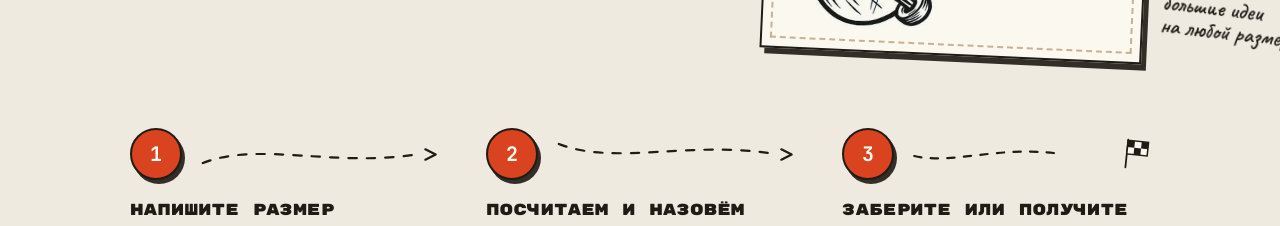
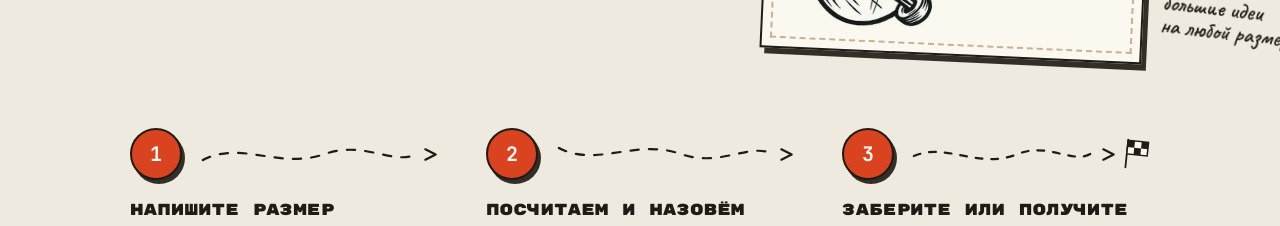
Before and after one commit to MonsPavel/prosto-holst, a plain HTML site: page index.html in a window 1280 px wide. Shown: the part 3300-3526 px from the top of the page. Drawn offline with Linux system fonts and the light colour scheme.

Commit message:
Шаги: волнистые пунктиры (две дуги), дорисована стрелка к флажку

```diff
--- a/index.html
+++ b/index.html
@@ -219,7 +219,7 @@
             <div class="step__head">
               <span class="step__num">1</span>
               <span class="step__link" aria-hidden="true">
-                <svg class="step__dash" viewBox="0 0 200 44" preserveAspectRatio="none"><path d="M6 31 C 55 9, 120 36, 194 22" fill="none" stroke="currentColor" stroke-width="2.2" stroke-dasharray="7 9" stroke-linecap="round"/></svg>
+                <svg class="step__dash" viewBox="0 0 200 44" preserveAspectRatio="none"><path d="M6 28 C 40 8, 72 38, 112 22 C 146 8, 172 34, 192 22" fill="none" stroke="currentColor" stroke-width="2.2" stroke-dasharray="7 9" stroke-linecap="round"/></svg>
                 <svg class="step__tip" viewBox="0 0 16 16" width="15" height="15"><path d="M2.5 2.5 L13.5 8 L2.5 13.5" fill="none" stroke="currentColor" stroke-width="2.4" stroke-linecap="round" stroke-linejoin="round"/></svg>
               </span>
             </div>
@@ -230,7 +230,7 @@
             <div class="step__head">
               <span class="step__num">2</span>
               <span class="step__link" aria-hidden="true">
-                <svg class="step__dash" viewBox="0 0 200 44" preserveAspectRatio="none"><path d="M6 12 C 55 34, 120 8, 194 22" fill="none" stroke="currentColor" stroke-width="2.2" stroke-dasharray="7 9" stroke-linecap="round"/></svg>
+                <svg class="step__dash" viewBox="0 0 200 44" preserveAspectRatio="none"><path d="M6 16 C 40 36, 72 6, 112 22 C 146 36, 172 10, 192 22" fill="none" stroke="currentColor" stroke-width="2.2" stroke-dasharray="7 9" stroke-linecap="round"/></svg>
                 <svg class="step__tip" viewBox="0 0 16 16" width="15" height="15"><path d="M2.5 2.5 L13.5 8 L2.5 13.5" fill="none" stroke="currentColor" stroke-width="2.4" stroke-linecap="round" stroke-linejoin="round"/></svg>
               </span>
             </div>
@@ -241,7 +241,8 @@
             <div class="step__head">
               <span class="step__num">3</span>
               <span class="step__link" aria-hidden="true">
-                <svg class="step__dash" viewBox="0 0 200 44" preserveAspectRatio="none"><path d="M6 24 C 45 33, 85 13, 148 22" fill="none" stroke="currentColor" stroke-width="2.2" stroke-dasharray="7 9" stroke-linecap="round"/></svg>
+                <svg class="step__dash" viewBox="0 0 200 44" preserveAspectRatio="none"><path d="M6 24 C 40 10, 72 38, 112 22 C 142 10, 168 32, 186 22" fill="none" stroke="currentColor" stroke-width="2.2" stroke-dasharray="7 9" stroke-linecap="round"/></svg>
+                <svg class="step__tip" viewBox="0 0 16 16" width="15" height="15"><path d="M2.5 2.5 L13.5 8 L2.5 13.5" fill="none" stroke="currentColor" stroke-width="2.4" stroke-linecap="round" stroke-linejoin="round"/></svg>
                 <svg class="step__flag" viewBox="0 0 44 48" width="30" height="34">
                   <g transform="rotate(6 22 24)">
                     <line x1="10" y1="4" x2="10" y2="45" stroke="currentColor" stroke-width="2.6" stroke-linecap="round"/>
```
